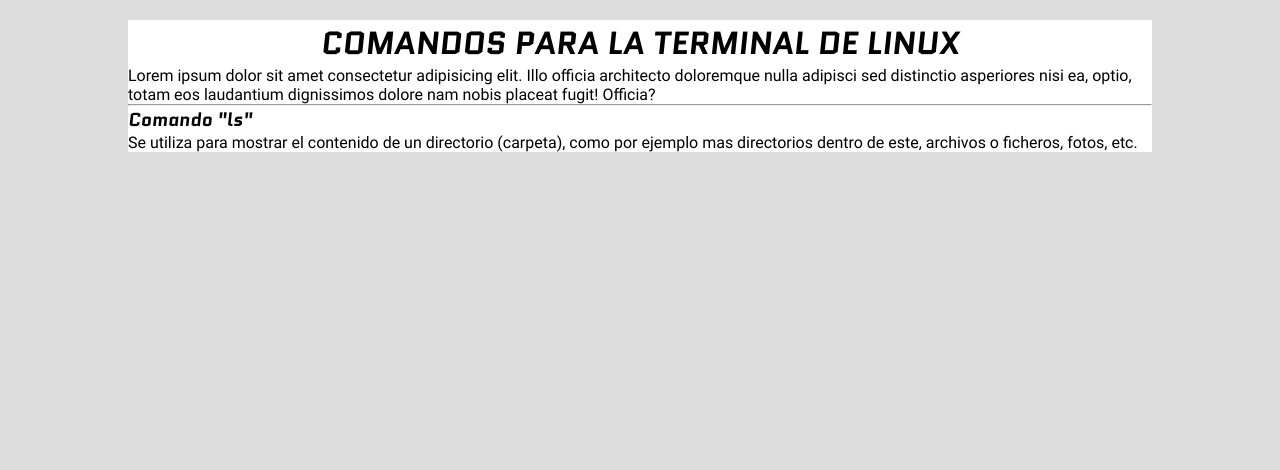
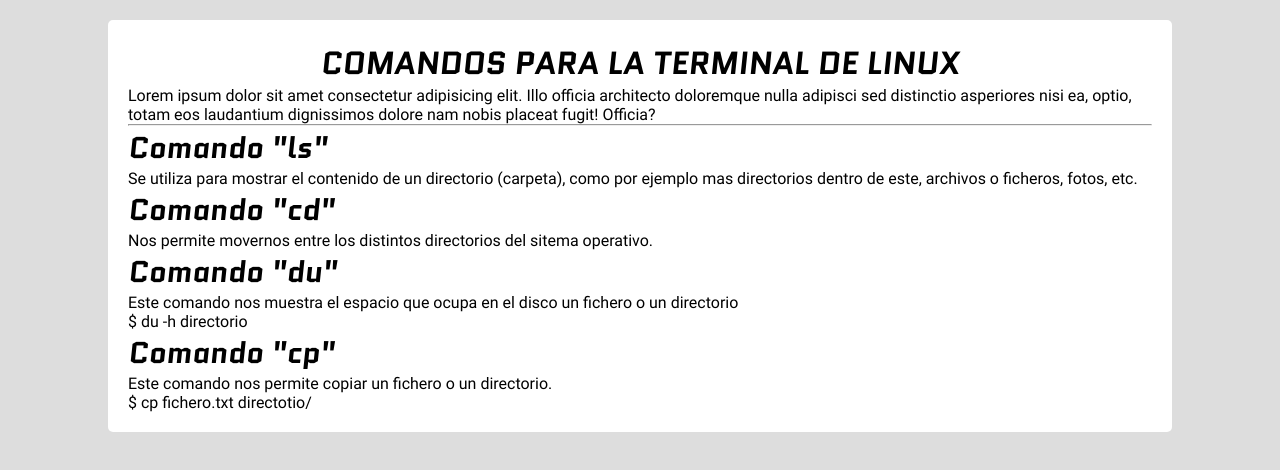
Before and after one commit to codemastervnzla/comandos-linux, a plain HTML site: page index.html in a window 1280 px wide. Drawn offline with Linux system fonts and the light colour scheme.

Commit message:
Add comands

```diff
--- a/css/estilos.css
+++ b/css/estilos.css
@@ -14,12 +14,16 @@ body{background: #DDDDDD;}
 
 h1,h3{font-family: Quantico !important;}
 
+h3{font-size:30px;}
+
 .text-center{text-align: center;}
 
 .text-uppercase{text-transform: uppercase;}
 
 main{
-    background: #fff;
-    width: 80%;
-    margin: 20px auto;
+    	background: #fff;
+    	width: 80%;
+    	margin: 20px auto;
+	padding: 20px;
+	border-radius: 5px;
 }
--- a/index.html
+++ b/index.html
@@ -20,6 +20,18 @@
         <h3>Comando "ls"</h3>
         <p>Se utiliza para mostrar el contenido de un directorio (carpeta), como por ejemplo mas directorios dentro de
             este, archivos o ficheros, fotos, etc.</p>
+
+	<h3>Comando "cd"</h3>
+	<p>Nos permite movernos entre los distintos directorios del sitema operativo.</p>
+
+	<h3>Comando "du"</h3>
+	<p>Este comando nos muestra el espacio que ocupa en el disco un fichero o
+	un directorio</p>
+	<code>$ du -h directorio<code>
+
+	<h3>Comando "cp"</h3>
+	<p>Este comando nos permite copiar un fichero o un directorio.</p>
+	<code>$ cp fichero.txt directotio/</code>
     </main>
 </body>
 
```
